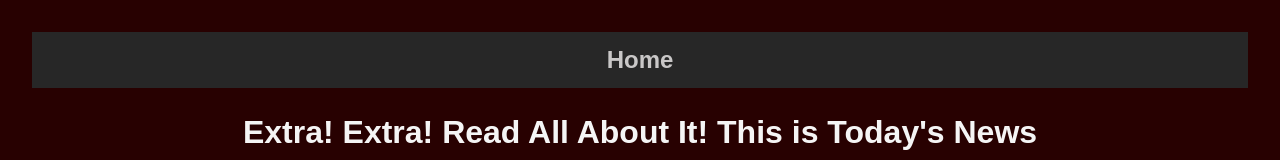
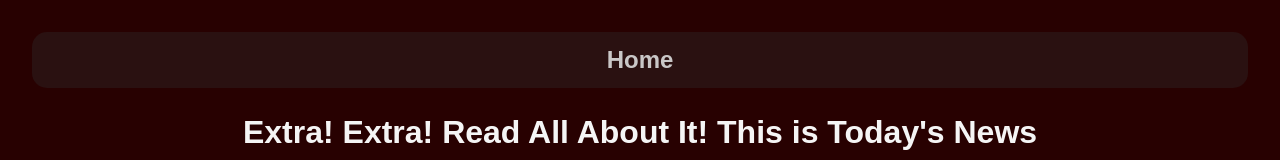
Before and after one commit to iiSurf/sba320, a React (Vite) app: page / in a window 1280 px wide. Shown: the top 160 px of the page. Built offline with nearby package versions, Linux system fonts and the light colour scheme; no server answers.

Commit message:
fixed header nav bar that contained commented out code but displayed anyway

```diff
--- a/src/styles/HomePage.css
+++ b/src/styles/HomePage.css
@@ -6,7 +6,8 @@ body {
     padding: 0;
 }
 header {
-    background-color: #272727;
+    background-color: #2a1111;
+    border-radius: 15px;
     padding: 10px;
     text-align: center;
     position: sticky;
```
